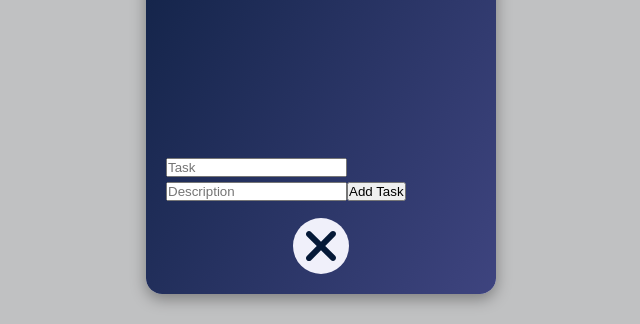
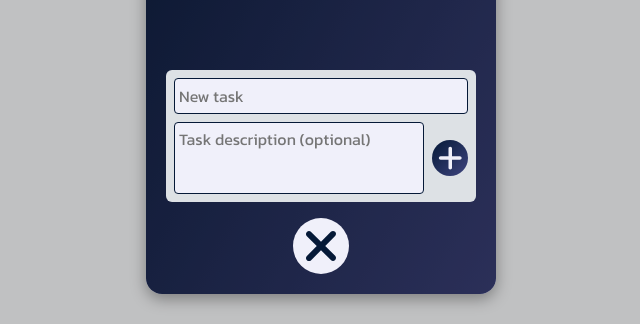
Before and after one commit to sophocles99/tasks-frontend, a React (Vite) app: page / in a window 1280 px wide. Both pictures are taken after a click on the element 640 px from the left and 685 px from the top of the page. Shown: the part 440-764 px from the top of the page, without its empty margins (319-959 px from the left). Built offline with nearby package versions, Linux system fonts and the light colour scheme; no server answers.

Commit message:
add Overlay and style AddTaskModal

```diff
--- a/src/App.css
+++ b/src/App.css
@@ -1,5 +1,4 @@
 .app {
-    position: relative;
     width: 350px;
     height: 667px;
     background-color: rgb(251, 252, 253);
--- a/src/components/AddTaskModal.tsx
+++ b/src/components/AddTaskModal.tsx
@@ -1,10 +1,15 @@
+import { faPlus } from "@fortawesome/free-solid-svg-icons/faPlus";
+import { FontAwesomeIcon } from "@fortawesome/react-fontawesome";
 import { FormEvent, useState } from "react";
+import styles from "../styles/AddTaskModal.module.css";
+import Overlay from "./Overlay";
 
 interface Props {
     onAddTask: (newTask: NewTask) => void;
+    onClose: () => void;
 }
 
-const AddTaskModal = ({ onAddTask }: Props) => {
+const AddTaskModal = ({ onAddTask, onClose }: Props) => {
     const [title, setTitle] = useState<string>("");
     const [description, setDescription] = useState<string>("");
 
@@ -20,23 +25,31 @@ const AddTaskModal = ({ onAddTask }: Props) => {
     };
 
     return (
-        <form onSubmit={handleSubmit}>
+        <>
+            <Overlay onClick={onClose} />
+            <form className={styles["add-task-form"]} onSubmit={handleSubmit}>
                 <input
+                    className={styles["title-input"]}
                     type="text"
                     name="title"
                     value={title}
                     onChange={(e) => setTitle(e.target.value)}
-                placeholder="Task"
+                    placeholder="New task"
                 />
-            <input
-                type="text"
+                <div className={styles["description-input-container"]}>
+                    <textarea
+                        className={styles["description-input"]}
                         name="description"
                         value={description}
                         onChange={(e) => setDescription(e.target.value)}
-                placeholder="Description"
+                        placeholder="Task description (optional)"
                     />
-            <button type="submit">Add Task</button>
+                    <button className={styles["add-task-button"]} type="submit">
+                        <FontAwesomeIcon icon={faPlus} />
+                    </button>
+                </div>
             </form>
+        </>
     );
 };
 
--- /dev/null
+++ b/src/components/Overlay.tsx
@@ -0,0 +1,10 @@
+import styles from "../styles/Overlay.module.css";
+
+interface Props {
+    onClick: () => void;
+}
+
+const Overlay = ({ onClick }: Props) => {
+    return <div className={styles["overlay"]} onClick={onClick}></div>;
+};
+export default Overlay;
--- a/src/pages/Home.tsx
+++ b/src/pages/Home.tsx
@@ -92,7 +92,12 @@ const Home = () => {
                 )}
                 <TaskList tasks={tasks} onStatusChange={handleStatusChange} />
             </main>
-            {addTaskModalVisible && <AddTaskModal onAddTask={handleAddTask} />}
+            {addTaskModalVisible && (
+                <AddTaskModal
+                    onAddTask={handleAddTask}
+                    onClose={() => setAddTaskModalVisible(false)}
+                />
+            )}
             <footer className={styles["footer"]}>
                 <AddTaskButton
                     type={addTaskModalVisible ? "close" : "open"}
--- a/src/styles/AddTaskButton.module.css
+++ b/src/styles/AddTaskButton.module.css
@@ -8,6 +8,7 @@
     font-size: 3rem;
     color: var(--dark-highlight);
     background-color: var(--primary-background);
+    z-index: 1;
 }
 
 .add-task-button:hover {
--- /dev/null
+++ b/src/styles/AddTaskModal.module.css
@@ -0,0 +1,53 @@
+.add-task-form {
+    display: flex;
+    flex-direction: column;
+    gap: 0.5rem;
+    position: absolute;
+    left: 1.25rem;
+    bottom: 5.75rem;
+    z-index: 1;
+    padding: 0.5rem;
+    width: calc(100% - 2.5rem);
+    /* height: 8rem; */
+    border-radius: 0.375rem;
+    background-color: var(--secondary-background);
+}
+
+input, textarea {
+    height: 2.25rem;
+    resize: none;
+    padding: 0.25rem;
+    border-radius: 0.25rem;
+    border: 1px solid var(--dark-highlight);
+    font: inherit;
+    background-color: var(--primary-background);
+
+}
+
+.description-input-container {
+    display: flex;
+    align-items: center;
+    gap: 0.5rem;
+}
+
+.description-input {
+    height: 4.5rem;
+    flex-grow: 1;
+}
+
+.add-task-button {
+    display: flex;
+    justify-content: center;
+    align-items: center;
+    width: 2.25rem;
+    height: 2.25rem;
+    border-radius: 1000px;
+    border: none;
+    font-size: 1.75rem;
+    color: var(--primary-background);
+    background-image: linear-gradient(
+        to right bottom,
+        var(--dark-highlight),
+        var(--light-highlight)
+    );
+}
--- /dev/null
+++ b/src/styles/Overlay.module.css
@@ -0,0 +1,9 @@
+.overlay {
+    position: absolute;
+    top: 0;
+    left: 0;
+    width: 100%;
+    height: 100%;
+    border-radius: 1rem;
+    background-color: rgba(0, 0, 0, 0.3);
+}
```
Lines whose indentation alone changed are shown as unchanged.
